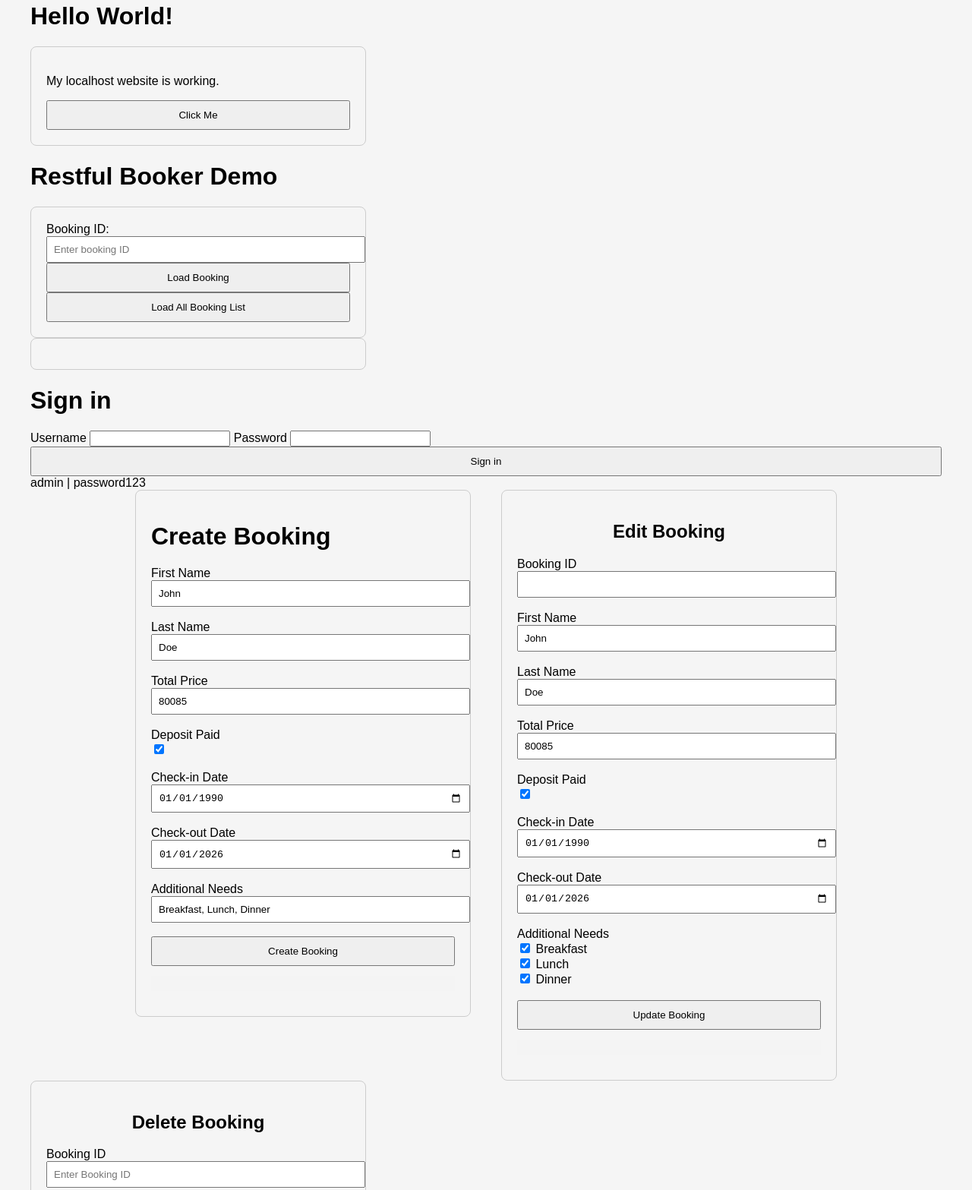
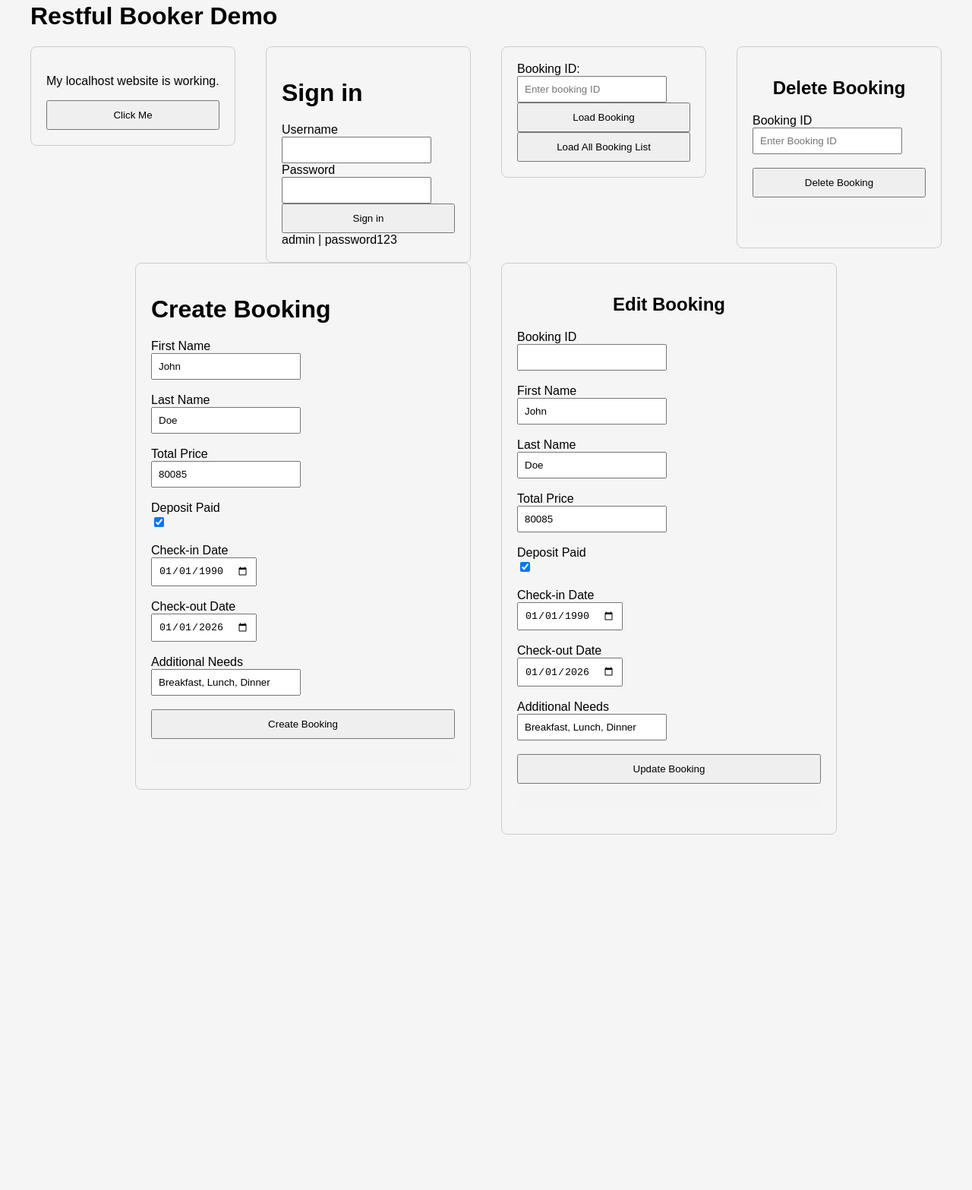
Before and after one commit to Area-Turtle/restfullbooker-API-testing, a website with bundled scripts: page index.html in a window 1280 px wide. Shown: the part 37-1604 px from the top of the page at 76% size. After the commit the page ends 1176 px from the top, so only its background shows below. Built offline with nearby package versions, Linux system fonts and the light colour scheme.

Commit message:
update test

```diff
--- a/css/style.css
+++ b/css/style.css
@@ -26,7 +26,7 @@ button {
 }
 
 .booking-form input {
-    width: 100%;
+    /* width: 400px; */
     padding: 8px;
 }
 
--- a/index.html
+++ b/index.html
@@ -10,14 +10,32 @@
 
 <body>
 
-    <h1>Hello World!</h1>
+    <h1>Restful Booker Demo</h1>
+    <div class="booking-container">
+        <!-- Ping Server Connection -->
         <div class="booking-form">
             <p>My localhost website is working.</p>
 
             <button id="btn">Click Me</button>
         </div>
+        <!-- Sign in Booking -->
+        <div class="booking-form">
+            <form id="login-form">
+                <h1>Sign in</h1>
 
-    <h1>Restful Booker Demo</h1>
+                <label for="username">Username</label>
+                <input type="text" id="username" name="username" autocomplete="username" required>
+                <br>
+                <label for="password">Password</label>
+                <input type="password" id="password" name="password" autocomplete="current-password" required>
+
+                <button type="submit" id="submit-btn">Sign in</button>
+                <label> admin | password123 </label>
+                <div id="message" class="message"></div>
+
+            </form>
+        </div>
+        <!-- View Booking Entries -->
         <div class="booking-form">
             <label for="bookingId">Booking ID:</label>
             <input type="number" id="bookingId" placeholder="Enter booking ID">
@@ -35,24 +53,29 @@
 
             <div id="allBookingResult"></div>
         </div>
-    <div class="booking-form"></div>
-        <form id="login-form">
-            <h1>Sign in</h1>
+        <!-- Delete Booking entry -->
+        <div class="booking-form">
+            <form id="deleteBookingForm">
+                <h2>Delete Booking</h2>
 
-            <label for="username">Username</label>
-            <input type="text" id="username" name="username" autocomplete="username" required>
+                <label for="deleteBookingId">Booking ID</label><br>
+                <input type="number" id="deleteBookingId" name="deleteBookingId" placeholder="Enter Booking ID"
+                    required>
+                <br><br>
 
-            <label for="password">Password</label>
-            <input type="password" id="password" name="password" autocomplete="current-password" required>
+                <button type="submit">Delete Booking</button>
+            </form>
 
-            <button type="submit" id="submit-btn">Sign in</button>
-            <label> admin | password123 </label>
-            <div id="message" class="message"></div>
-
-        </form>
+            <pre id="deleteBookingResult"></pre>
+        </div>
+        <script src="js/script.js"></script>
+        <!-- <script src="js/booking.js"></script> -->
+</body>
 </div>
 
+<!-- Create | Edit Booking Entry -->
 <div class="booking-container">
+    <!-- Create Booking -->
     <div class="booking-form">
         <form id="createBookingForm">
             <h1>Create Booking</h1>
@@ -83,6 +106,7 @@
 
         <pre id="createBookingResult"></pre>
     </div>
+    <!-- Edit Booking -->
     <div class="booking-form">
         <form id="editBookingForm">
             <h2>Edit Booking</h2>
@@ -108,16 +132,8 @@
             <label for="editCheckout">Check-out Date</label><br>
             <input type="date" id="editCheckout" value="2026-01-01" required><br><br>
 
-                <label>Additional Needs</label><br>
-
-                <input type="checkbox" id="editBreakfast" name="editAdditionalneeds" value="Breakfast" checked>
-                <label for="editBreakfast">Breakfast</label><br>
-
-                <input type="checkbox" id="editLunch" name="editAdditionalneeds" value="Lunch" checked>
-                <label for="editLunch">Lunch</label><br>
-
-                <input type="checkbox" id="editDinner" name="editAdditionalneeds" value="Dinner" checked>
-                <label for="editDinner">Dinner</label><br><br>
+            <label for="additionalneeds">Additional Needs</label><br>
+            <input type="text" id="additionalneeds" name="additionalneeds" value="Breakfast, Lunch, Dinner"><br><br>
 
             <button type="submit">Update Booking</button>
         </form>
@@ -127,21 +143,4 @@
 
 </div>
 
-    <div class="booking-form">
-        <form id="deleteBookingForm">
-            <h2>Delete Booking</h2>
-
-            <label for="deleteBookingId">Booking ID</label><br>
-            <input type="number" id="deleteBookingId" name="deleteBookingId" placeholder="Enter Booking ID" required>
-            <br><br>
-
-            <button type="submit">Delete Booking</button>
-        </form>
-
-        <pre id="deleteBookingResult"></pre>
-    </div>
-    <script src="js/script.js"></script>
-    <!-- <script src="js/booking.js"></script> -->
-</body>
-
 </html>
```
Lines whose indentation alone changed are shown as unchanged.
